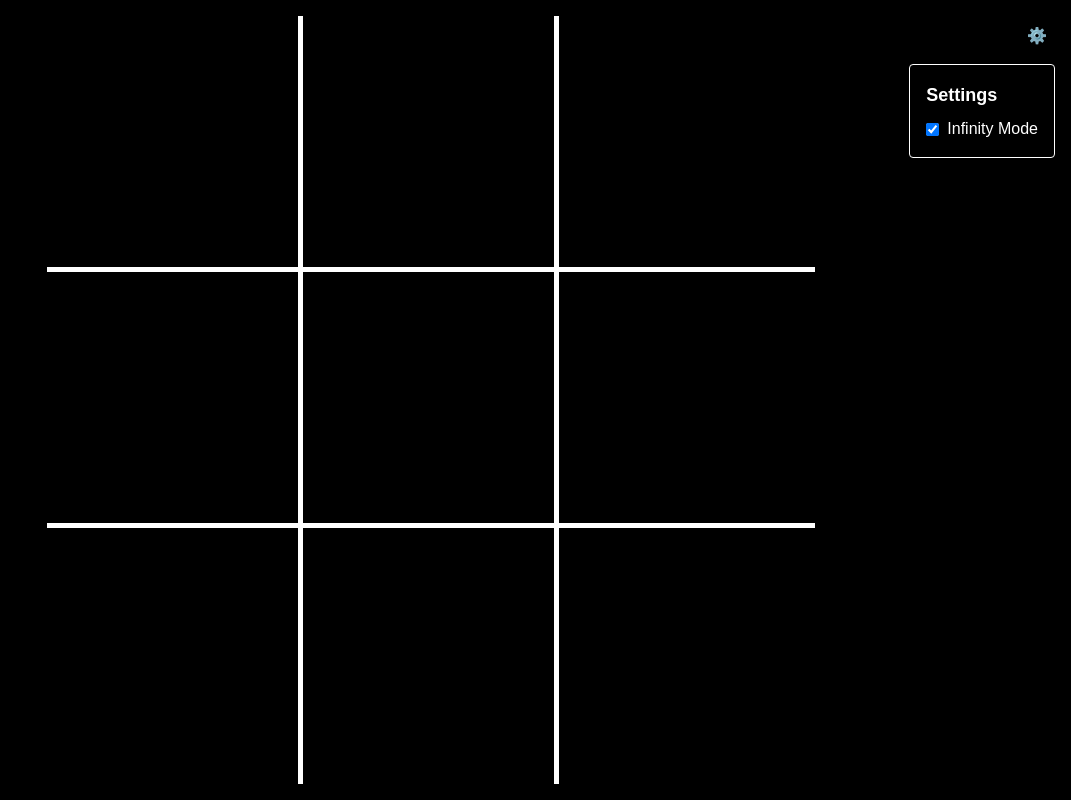
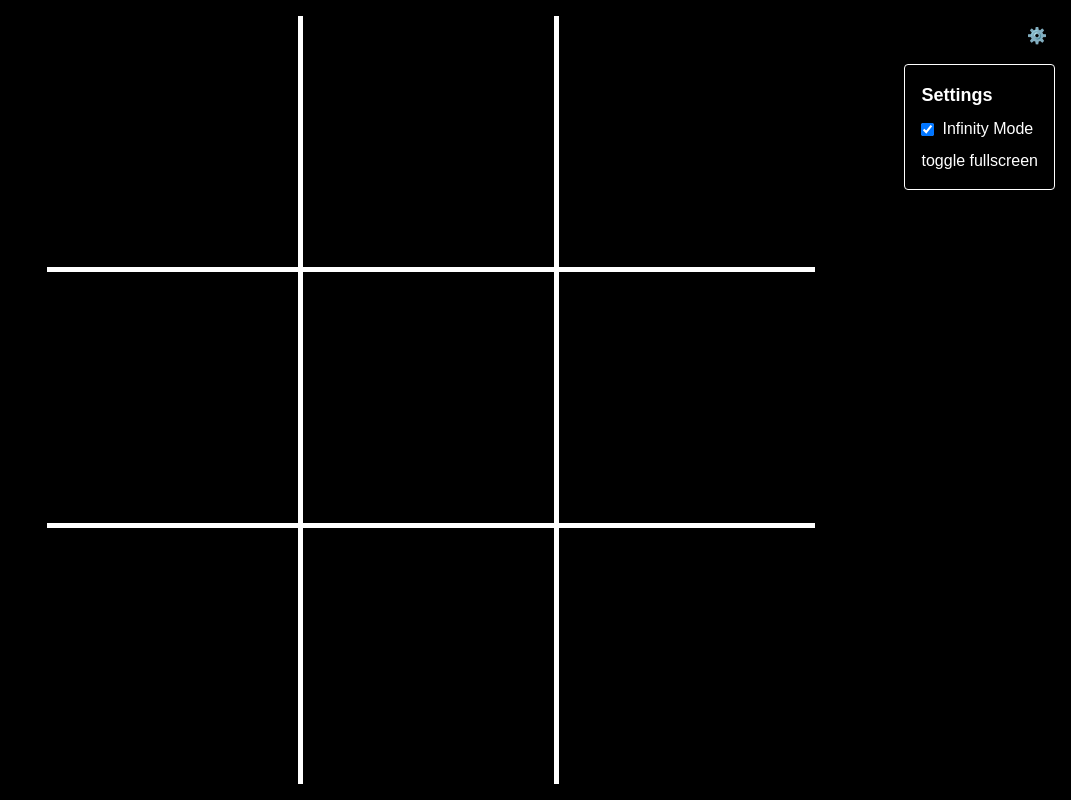
Before and after one commit to fleidloff/tic-tac-toe, a Next.js app: page / in a window 1280 px wide. Both pictures are taken after a click on the button "⚙️". Shown: the whole page, without its empty margins (209-1280 px from the left). Built offline with nearby package versions, Linux system fonts and the light colour scheme.

Commit message:
add fullscreen

```diff
--- a/src/features/tictactoe/SettingsPanel.tsx
+++ b/src/features/tictactoe/SettingsPanel.tsx
@@ -1,3 +1,5 @@
+import { toggleFullscreen } from "@/lib/fullscreen";
+
 export default function SettingsPanel({
   settings,
   updateSetting,
@@ -18,6 +20,8 @@ export default function SettingsPanel({
         />
         <span>Infinity Mode</span>
       </label>
+
+      <button onClick={toggleFullscreen}>toggle fullscreen</button>
     </div>
   );
 }
--- /dev/null
+++ b/src/lib/fullscreen.ts
@@ -0,0 +1,19 @@
+export const enterFullscreen = async () => {
+  if (!document.fullscreenElement) {
+    await document.documentElement.requestFullscreen();
+  }
+};
+
+export const exitFullscreen = async () => {
+  if (document.fullscreenElement) {
+    await document.exitFullscreen();
+  }
+};
+
+export const toggleFullscreen = async () => {
+  if (!document.fullscreenElement) {
+    await document.documentElement.requestFullscreen();
+  } else {
+    await document.exitFullscreen();
+  }
+};
```
